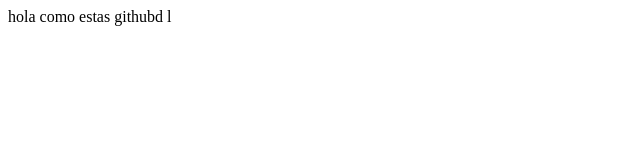
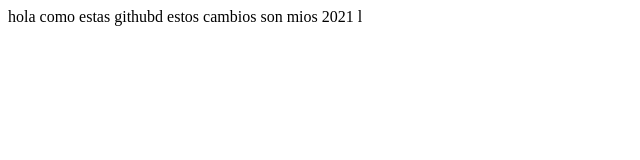
Before and after one commit to guidolzc/profundisando-Hooks, a plain HTML site: page index.html in a window 1280 px wide. Shown: the whole page, without its empty margins (0-640 px from the left). Drawn offline with Linux system fonts and the light colour scheme.

Commit message:
cambios 2021 desde VST

```diff
--- a/index.html
+++ b/index.html
@@ -7,7 +7,7 @@
     <title>Document</title>
   </head>
   <body>
-    hola como estas githubd
+    hola como estas githubd estos cambios son mios 2021
   </body>
 </html>
 l
```
